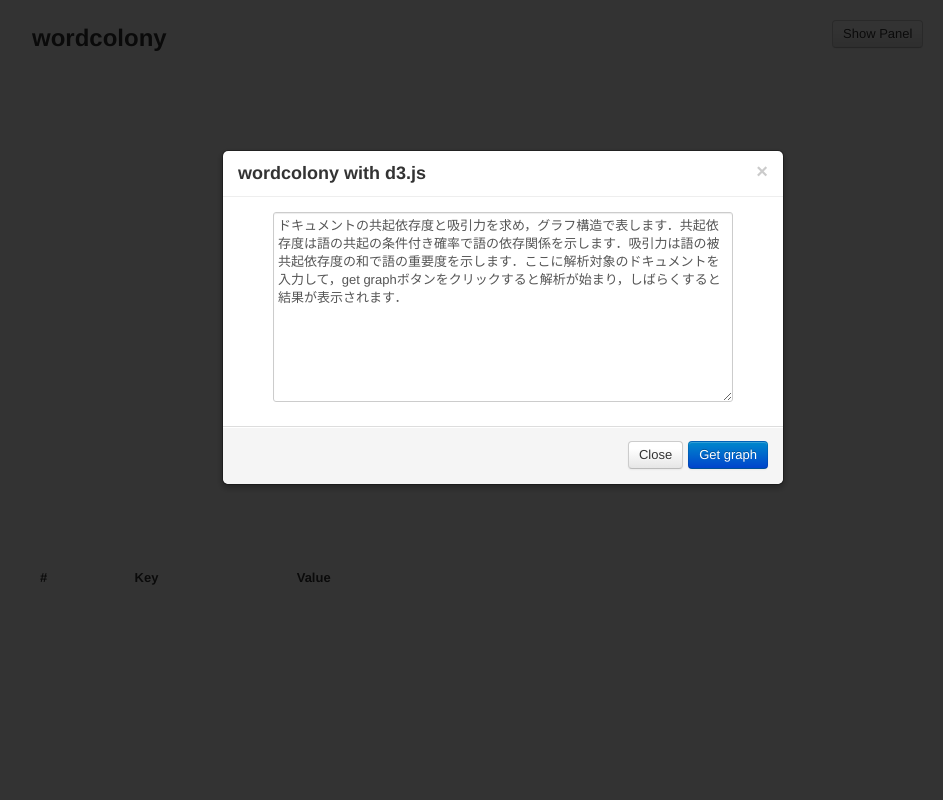
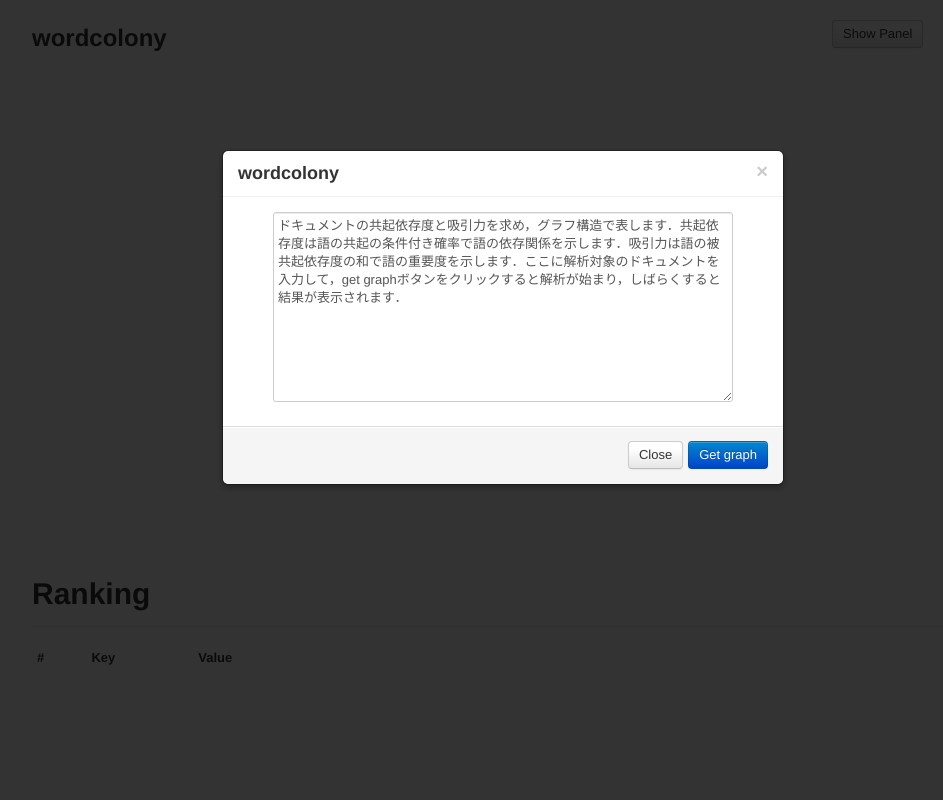
Before and after one commit to satomacoto/wordcolony, a Flask app: page / in a window 1280 px wide. Shown: the whole page, without its empty margins (138-1081 px from the left). Run offline with Flask 2, Linux system fonts and the light colour scheme; lists and menus that the app fills with data are empty; some libraries are stand-ins or nearby versions.

Commit message:
modified d3js.html

```diff
--- a/templates/d3js.html
+++ b/templates/d3js.html
@@ -3,7 +3,7 @@
 
   <head>
     <meta charset="UTF-8">
-    <title>wordcolony with d3.js</title>
+    <title>wordcolony</title>
     <link rel="stylesheet" href="static/css/d3js.css" type="text/css" />
     <link rel="stylesheet" href="static/css/bootstrap.css" type="text/css" />
     <script type="text/javascript" src="static/js/d3.v2.min.js"></script>
@@ -29,7 +29,7 @@
       <div id="myModal" class="modal hide fade" style="display: hide;">
         <div class="modal-header">
           <a class="close" data-dismiss="modal">×</a>
-          <h3>wordcolony with d3.js</h3>
+          <h3>wordcolony</h3>
         </div>
         <div class="modal-body">
           <div align="center">
@@ -43,9 +43,11 @@
       </div>
 
       <!-- table -->
+      <section>
+      <div class="page-header"><h1>Ranking</h1></div>
       <div class="row">
-        <div class="span6">
-          <table id="myTable" class="table table-striped">
+        <div class="span4">
+          <table id="myTable" class="table table-striped table-condensed">
             <thead>
               <tr>
                 <th>#</th>
@@ -58,6 +60,7 @@
           </table>
         </div>
       </div>
+      </section>
 
     </div>
   </body>
```
